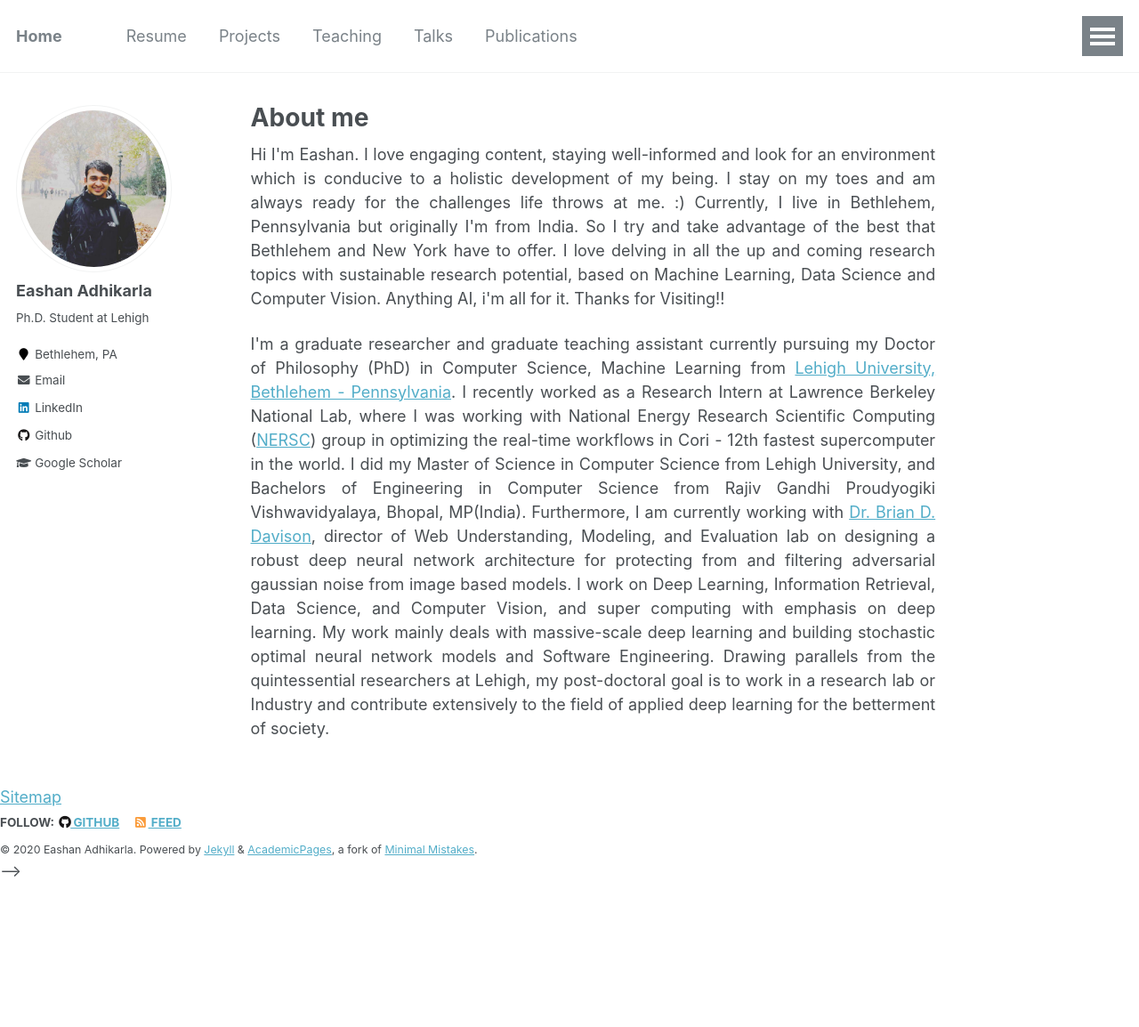
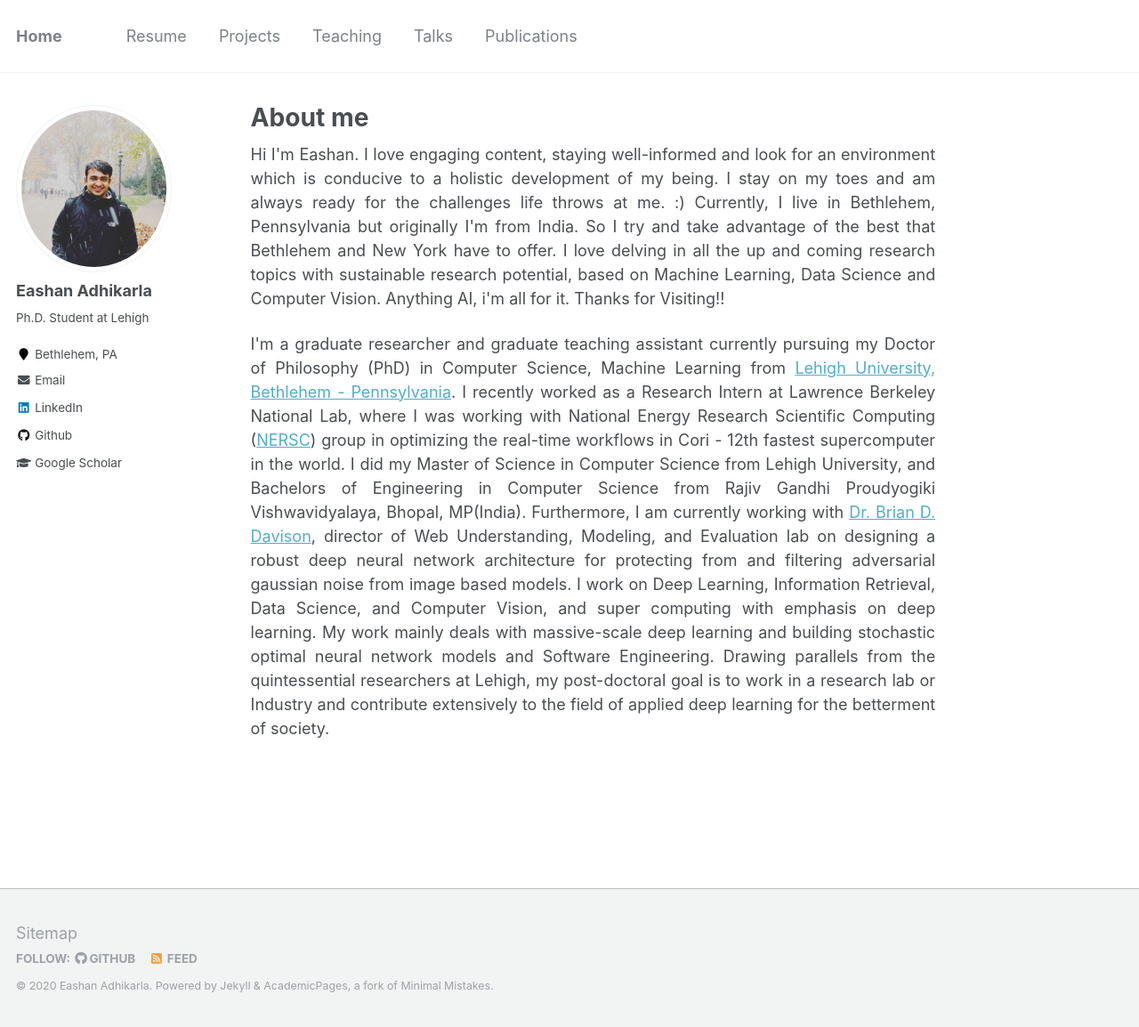
Before and after one commit to eashanadhikarla/eashanadhikarla.github.io, a Jekyll site: the page built from _pages/about.md, in a window 1280 px wide and 1154 px high. Shown: the whole window at 89% size. Built offline with Jekyll 4.4.1, drawn with Linux system fonts in a browser that asks for light colours.

Commit message:
initial commit

```diff
--- a/_layouts/default.html
+++ b/_layouts/default.html
@@ -18,14 +18,14 @@
 
     {{ content }}
 
-<!--     <div class="page__footer">
+    <div class="page__footer">
       <footer>
         {% include footer/custom.html %}
         {% include footer.html %}
       </footer>
-    </div> -->
+    </div>
 
-    <!-- {% include scripts.html %} -->
+    {% include scripts.html %}
 
   </body>
 </html>
```
